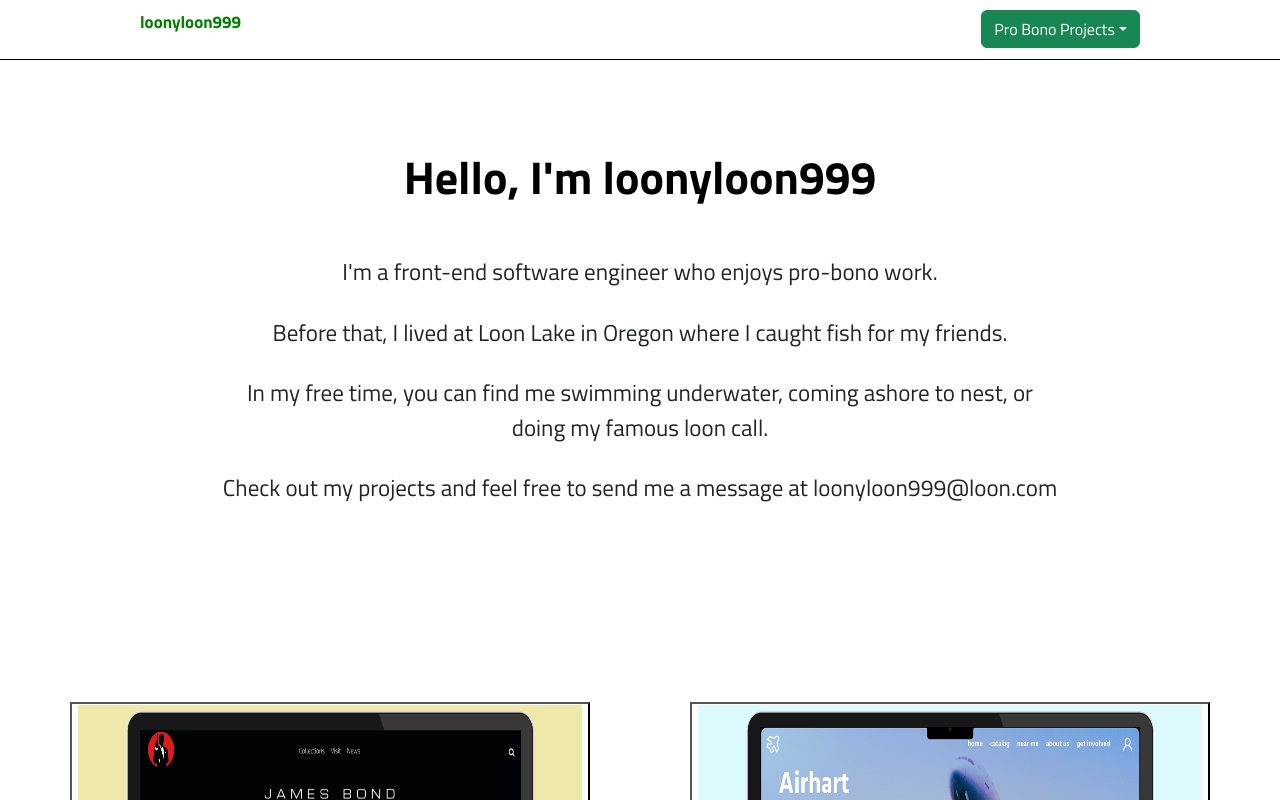
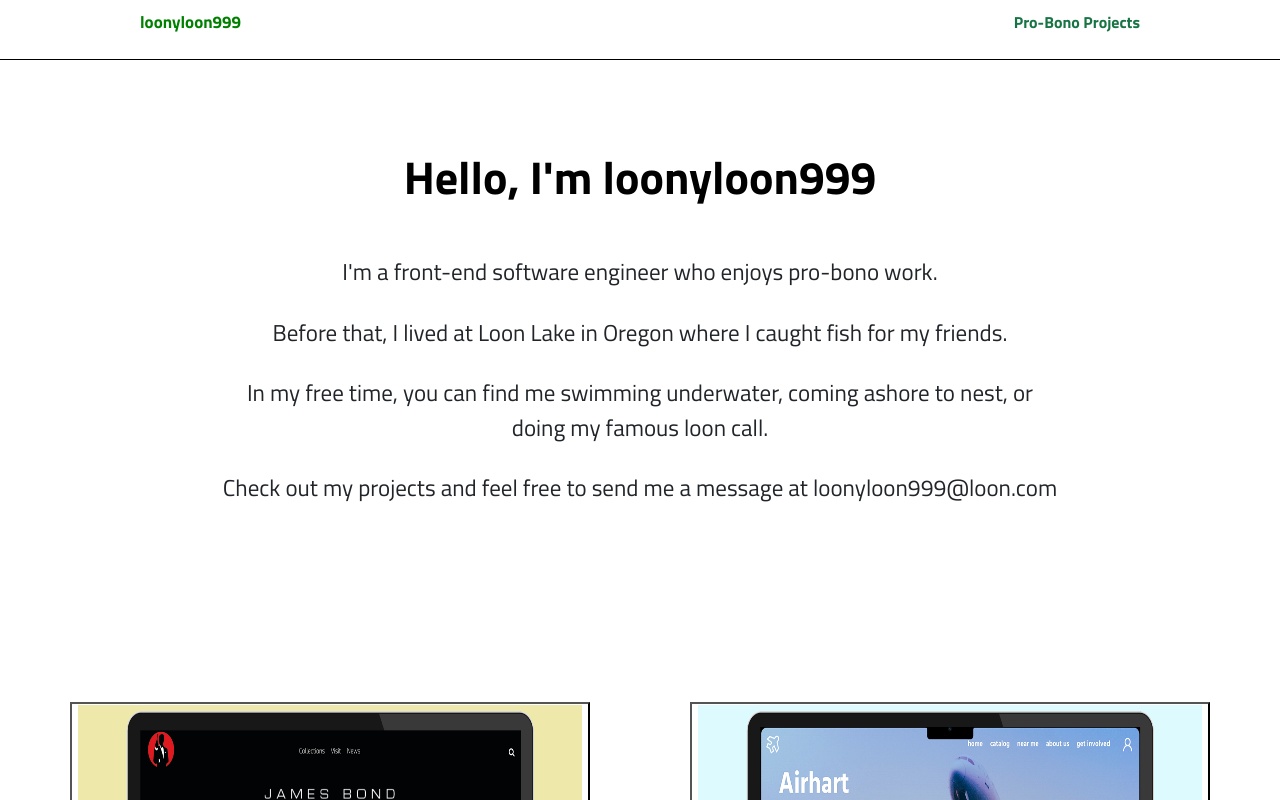
Before and after one commit to loonyloon999/portfoliofinal, a React (Create React App) app: page / in a window 1280 px wide. Shown: the top 800 px of the page. Built offline with nearby package versions, Linux system fonts and the light colour scheme.

Commit message:
fixed dropdown

```diff
--- a/src/components/MyDropdown.js
+++ b/src/components/MyDropdown.js
@@ -14,17 +14,11 @@ const MyDropdown = ({ project1, project2, project3, project4 }) => {
       </Dropdown.Toggle>
 
       <Dropdown.Menu>
-        <Dropdown.Item href="/portfoliofinal/development">
-          {project1}
-        </Dropdown.Item>
-        <Dropdown.Item href="/portfoliofinal/iterativedesign">
-          {project2}
-        </Dropdown.Item>
-        <Dropdown.Item href="/portfoliofinal/responsiveredesign">
-          {project3}
-        </Dropdown.Item>
+        <Dropdown.Item href="/responsiveredesign">{project1}</Dropdown.Item>
+        <Dropdown.Item href="/iterativedesign">{project2}</Dropdown.Item>
+        <Dropdown.Item href="/responsiveredesign">{project3}</Dropdown.Item>
         <Dropdown.Divider />
-        <Dropdown.Item href="/portfoliofinal/food">{project4}</Dropdown.Item>
+        <Dropdown.Item href="/food">{project4}</Dropdown.Item>
       </Dropdown.Menu>
     </Dropdown>
   );
--- a/src/components/StickyHeader.js
+++ b/src/components/StickyHeader.js
@@ -29,12 +29,15 @@ const StickyHeader = ({ designerName }) => {
       </a>
 
       <div>
-        <MyDropdown
+        <p style={{ fontSize: 16, position: "fixed", right: 140 }}>
+          Pro-Bono Projects
+        </p>
+        {/* <MyDropdown
           project1={"Development"}
           project2={"Iterative Design"}
           project3={"Responsive Redesign"}
           project4={"Food Finding Application"}
-        ></MyDropdown>
+        ></MyDropdown> */}
       </div>
       {/* <img src={} alt="logo" className="" />
       <button onClick={onPress} className="">
```
